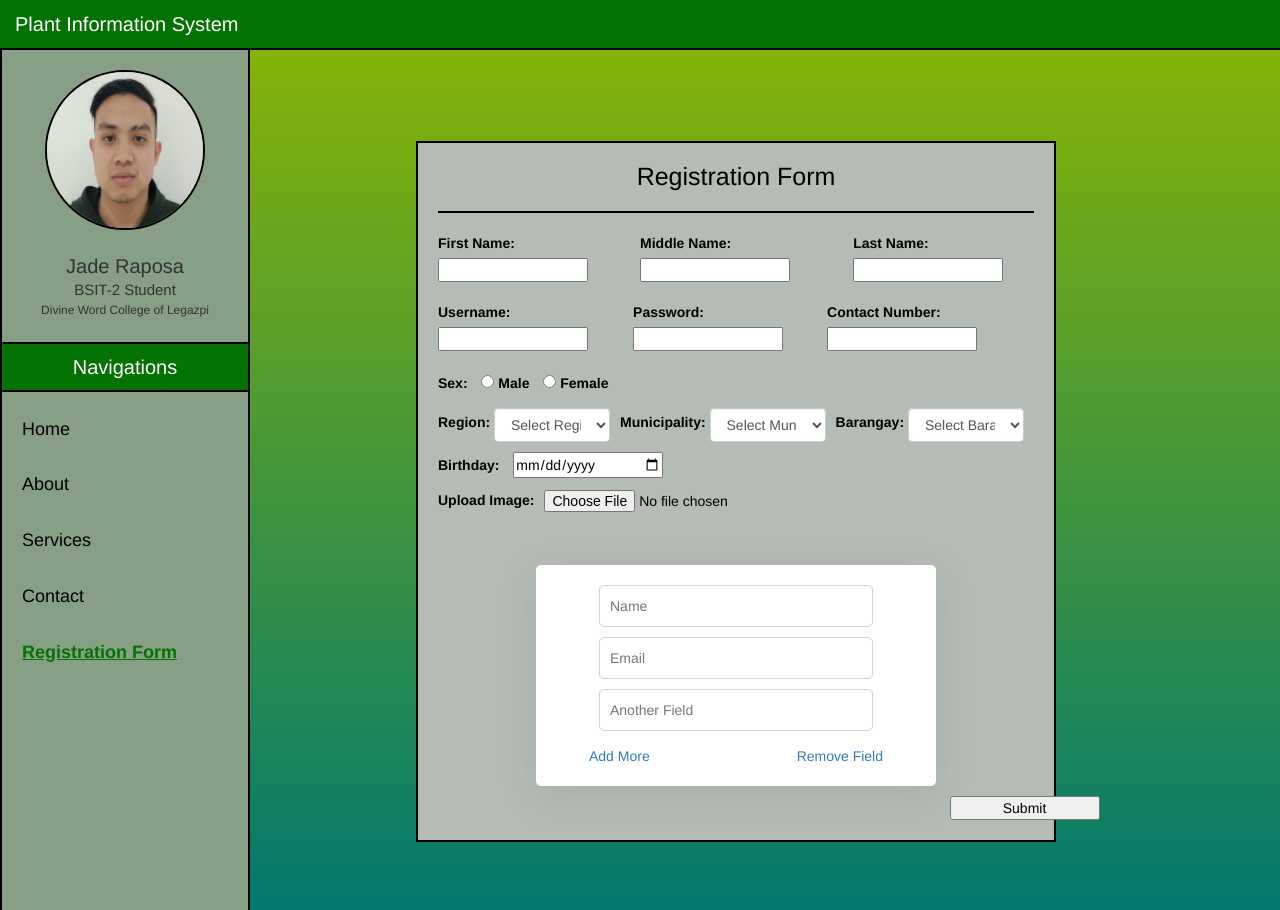
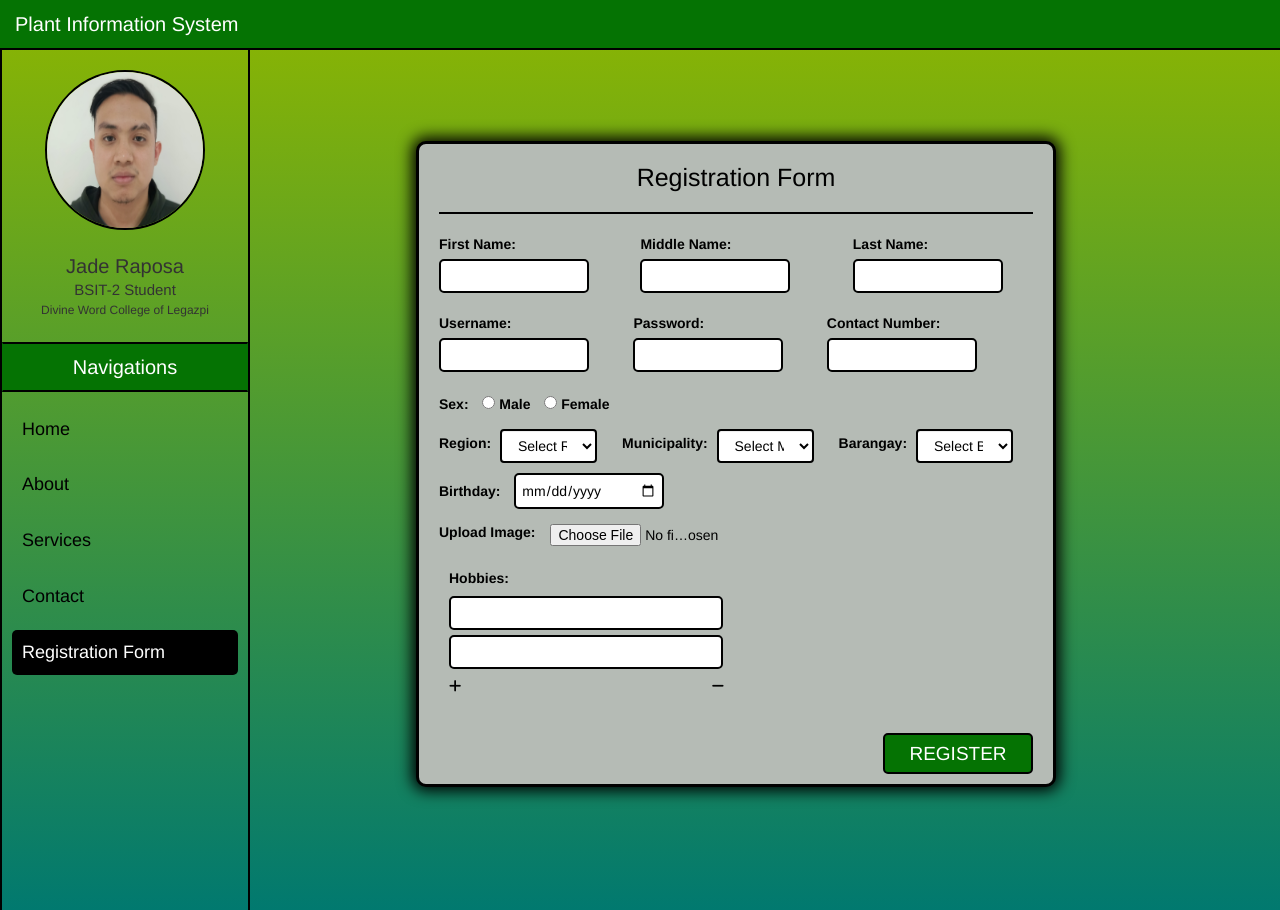
Before and after one commit to jaderaposa/VSCO_Jade, a PHP site: page / in a window 1280 px wide. Run offline with PHP 8.4, Linux system fonts and the light colour scheme; data comes from the database, SQL or seed files in the repository; some libraries are stand-ins or nearby versions.

Commit message:
almost there

```diff
--- a/ITPC222/Prefinals-Practical-Exam/css/css.css
+++ b/ITPC222/Prefinals-Practical-Exam/css/css.css
@@ -35,7 +35,7 @@
 .sidebar {
     height: 100vh;
     width: 250px;
-    background-color: #879f84;
+    background-color: transparent;
     position: fixed;
     top: 0;
     left: 0;
@@ -135,9 +135,8 @@
         color: white;
     }
     nav ul li a.active {
-        color: #057303;
-        font-weight: bold;
-        text-decoration: underline;
+        color: white;
+        background: black;
       }
 
 .container {
@@ -147,13 +146,15 @@
     padding: 20px 20px 0;
     background-color: #b5bbb5;
     color: black;
-    border: 2px solid black;
+    border: 3px solid black;
+    border-radius: 10px;
     position: absolute;
     left: 50%;
     margin-right: auto;
     margin-left: auto;
     transform: translateX(-35%);
     top: 10%;
+    box-shadow: 0px 0px 15px 4px black;
     }
     .container h1 {
         font-size: 30px;
@@ -165,7 +166,6 @@
 
 form {
     width: 100%;
-    display: inline-grid;
     justify-content: center;
     align-items: center;
 }
@@ -182,65 +182,67 @@
 
 .upload-image {
     display: flex;
+    align-items: center;
     }
     .upload-image input {
         margin-left: 10px;
     }
 
 .wrapper {
-    width: 400px;
-    margin: 40px auto;
+    width: 295px;
     padding: 10px;
-    border-radius: 5px;
-    background: white;
-    box-shadow: 0px 10px 40px 0px rgba(47,47,47,.1);
     }
     .wrapper input[type="text"]{
-        padding: 10px;
-        margin: 10px auto;
+        padding: 5px;
+        margin-bottom: 5px;
         display: block;
         border-radius: 5px;
-        border: 1px solid lightgrey;
-        background: none;
         width: 274px;
         color: black;
     }
+
 
 /* input[type="text"]:focus {
     outline: none;
 } */
 
 .controls {
-    width: 294px;
-    margin: 15px auto;
+    width: 100%;
 }
 
 #remove_fields {
     float: right;
 }
-.controls a i.fa-minus {
-    margin-right: 5px;
+.controls a i.fa-minus,
+.controls a i.fa-plus {
+    color:black;
 }
 
 .address {
     display: flex;
     align-items: center;
     width: 100%;
+    gap: 5px;
     }
     .address select {
         width: 100%;
-        margin-right: 10px;
+        margin-right: 20px;
+        color: black;
+        border: 2px solid black;
     }
+
 
 .registration input {
     width: 150px;
+    padding: 5px;
+    border-radius: 5px;
     }
     .registration div {
         margin-bottom: 10px;
     }
 
 input#image {
-    width: 50%;
+    background: transparent;
 }
 
 .sex input {
@@ -251,6 +253,26 @@
     }
 
 .submit {
-    width: 111%;
+    width: 100%;
     text-align: right;
+    }
+    .submit input {
+        border-radius: 5px;
+        color: white;
+        background: black;
+    }
+
+.registration input,
+.registration select {
+    background: white;
+    border: 2px solid black;
 }
+
+.dynamic-add\&remove-row {
+    display: flex;
+    font-size: 14px;
+    }
+    .dynamic-add\&remove-row h1{
+        font-size: 14px;
+        font-weight: bold;
+    }
--- a/ITPC222/Prefinals-Practical-Exam/index.php
+++ b/ITPC222/Prefinals-Practical-Exam/index.php
@@ -10,6 +10,7 @@
     <link href="css/css.css" type="text/css"
           rel="stylesheet" />
     <script src="https://ajax.googleapis.com/ajax/libs/jquery/3.5.1/jquery.min.js"></script>
+    <script src="https://kit.fontawesome.com/ee7690777c.js" crossorigin="anonymous"></script>
   </head>
   <body>
 
@@ -141,47 +142,29 @@
               </div>
               <div class="upload-image">
                 <label for="image">Upload Image:</label>
-                <input type="file" id="image" name="image">
+                <input type="file" id="image" name="image" style="width: 30%;border: none;">
               </div>
 
+            <div class="dynamic-add&remove-row">
               <div class="wrapper">
+                <h1>Hobbies:</h1>
                 <div id="survey_options">
-                  <input type="text" name="survey_options[]" class="survey_options" size="50" placeholder="Name">
-                  <input type="text" name="survey_options[]" class="survey_options" size="50" placeholder="Email">
-                  <input type="text" name="survey_options[]" class="survey_options" size="50" placeholder="Another Field">
+                  <input type="text" name="survey_options[]" class="survey_options" size="50" placeholder="">
+                  <input type="text" name="survey_options[]" class="survey_options" size="50" placeholder="">
                 </div>
                 <div class="controls">
-                  <a href="#" id="add_more_fields"><i class="fa fa-plus"></i>Add More</a>
-                  <a href="#" id="remove_fields"><i class="fa fa-minus"></i>Remove Field</a>
+                  <a href="#" id="add_more_fields"><i class="fa fa-plus"></i></a>
+                  <a href="#" id="remove_fields"><i class="fa fa-minus"></i></a>
                 </div>
               </div>
 
+            </div>
               <div class="submit">
-                <input type="submit" value="Submit">
+                <input type="submit" value="REGISTER" style="background-color: #057303;border: 2px solid black;color: white;font-size: 19px;padding:5px;">
               </div>
             </form>
         </div>
       </div>
-
-
-
-
-
-
-
-
-
-
-
-
-
-
-
-
-
-
-
-
 
   </body>
 </html>
--- a/ITPC222/Prefinals-Practical-Exam/js/script.js
+++ b/ITPC222/Prefinals-Practical-Exam/js/script.js
@@ -7,8 +7,8 @@
   newField.setAttribute('type','text');
   newField.setAttribute('name','survey_options[]');
   newField.setAttribute('class','survey_options');
-  newField.setAttribute('siz',50);
-  newField.setAttribute('placeholder','Another Field');
+  newField.setAttribute('size',50);
+  newField.setAttribute('placeholder','Aanother Field');
   survey_options.appendChild(newField);
 }
 
```
